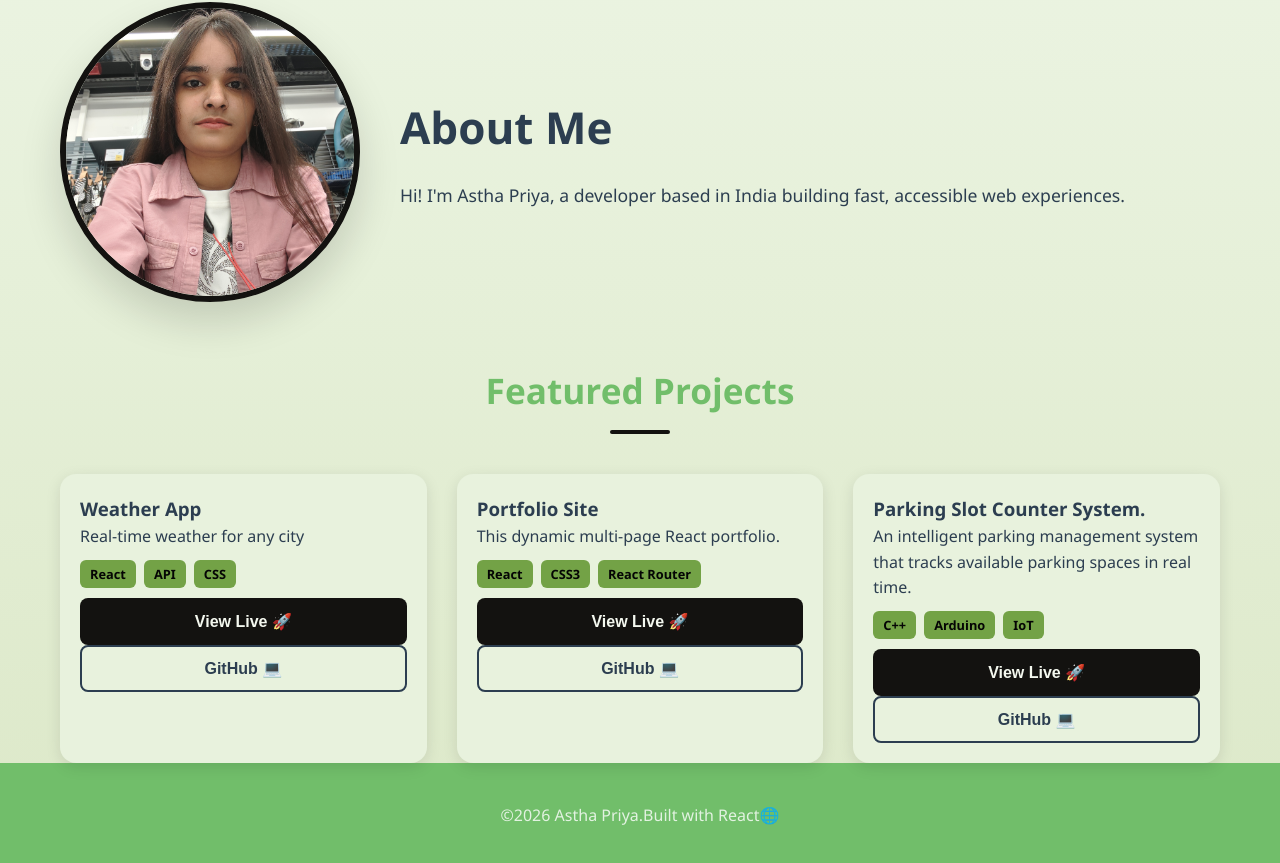
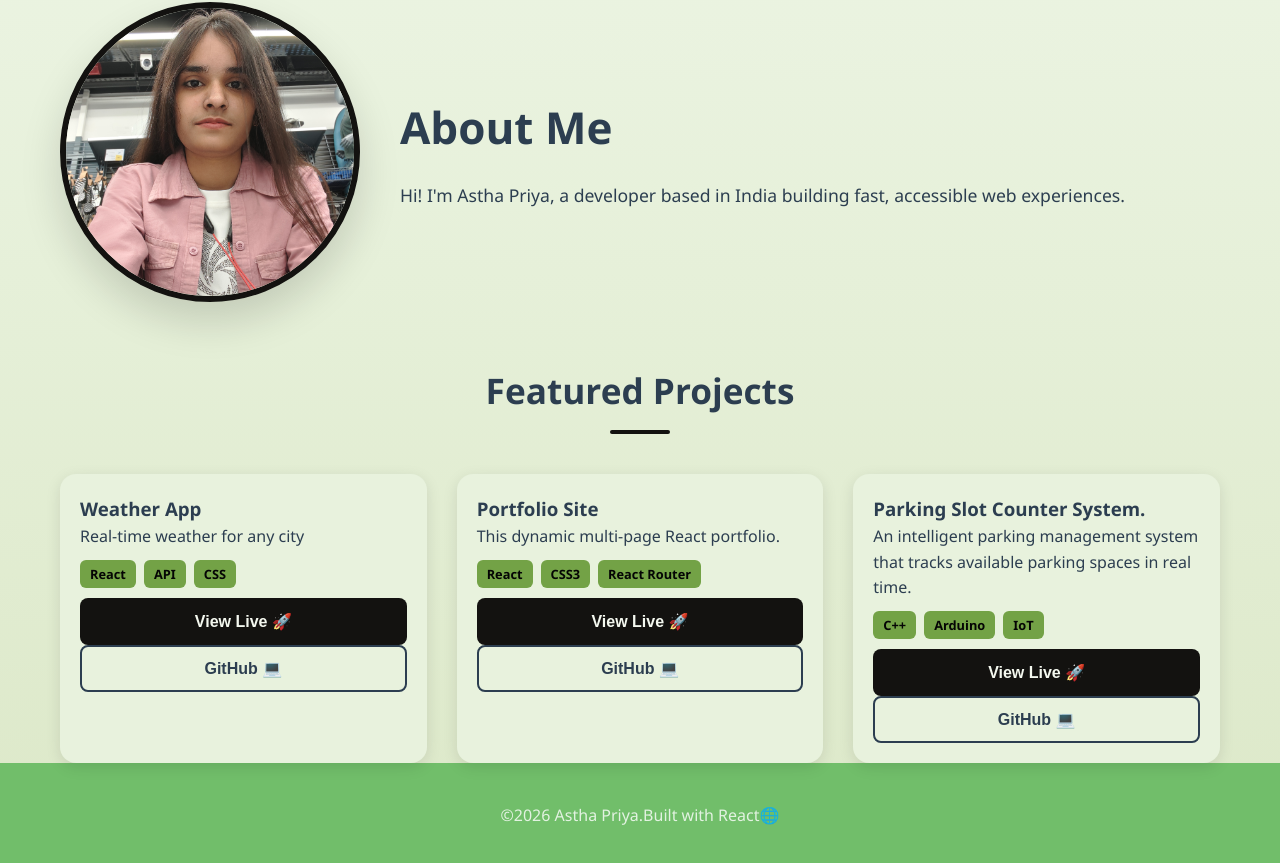
Before and after one commit to astha2082005/react-portfolio, a React (Vite) app: page / in a window 1280 px wide. Shown: the part 623-1486 px from the top of the page. Built offline with nearby package versions, Linux system fonts and the light colour scheme.

Commit message:
Final_Changes

```diff
--- a/src/components/AboutSection/AboutSection.css
+++ b/src/components/AboutSection/AboutSection.css
@@ -34,7 +34,7 @@
 .about-copy p {
   font-size: 1.1rem;
   line-height: 1.8;
-  color: var(--text);
+  color: var(white);
 }
 
 @media (max-width: 860px) {
--- a/src/components/ContactForm/ContactForm.css
+++ b/src/components/ContactForm/ContactForm.css
@@ -11,7 +11,7 @@
     display: block;
     margin-bottom: 8px;
     font-weight: 600;
-    color: var(--primary);
+    color: var(black);
 }
 
 .form-group input,
--- a/src/index.css
+++ b/src/index.css
@@ -303,7 +303,7 @@ section h2{
     text-align: center;
     font-size: 2.2rem;
     margin-bottom: 40px;
-    color: var(--primary);
+    color: var(black);
 }
 
 section h2::after{
```
